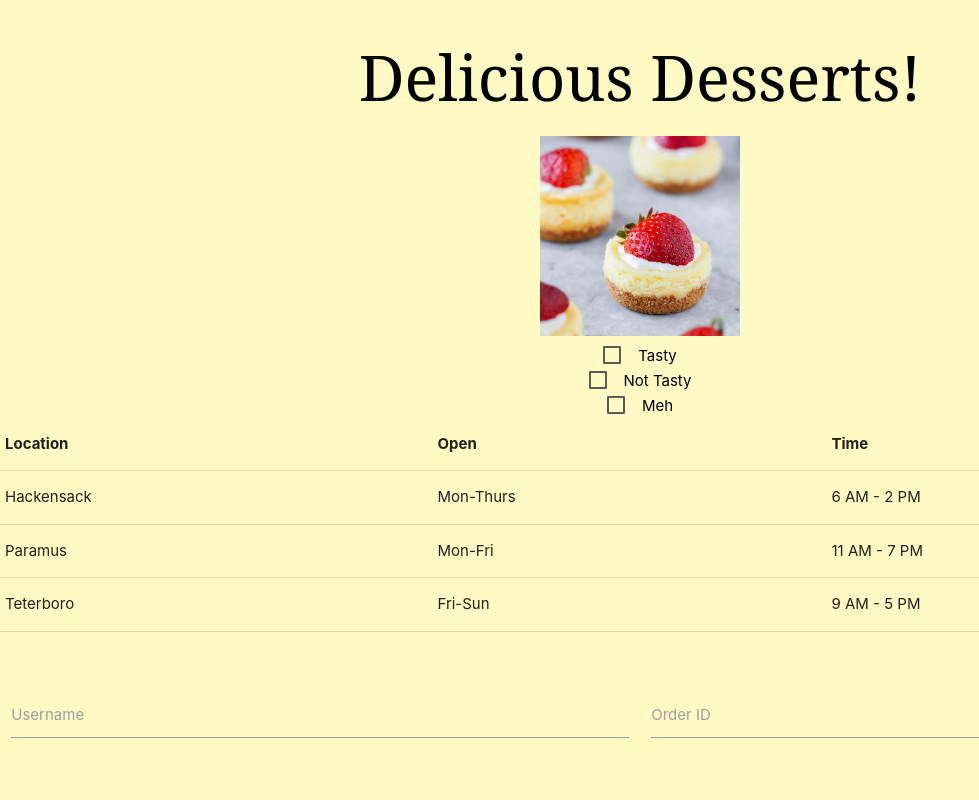
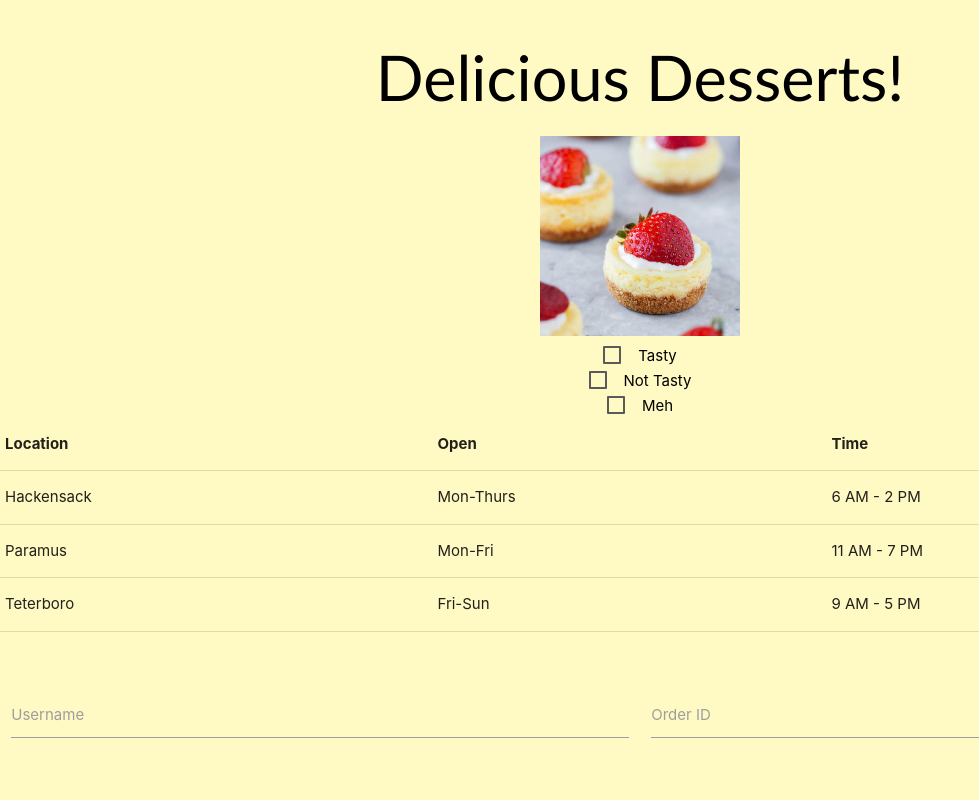
Before and after one commit to estkim24/Unit1_HTMLCSS, a plain HTML site: page HW/HW1.3.html in a window 1280 px wide. Shown: the top 800 px of the page, without its empty margins (0-979 px from the left). Drawn offline with nearby package versions, Linux system fonts and the light colour scheme; files whose address does not match are found by name.

Commit message:
First commit

```diff
--- a/HW/HW1.3.html
+++ b/HW/HW1.3.html
@@ -9,7 +9,7 @@
     <title>Document</title>
     <style>
       h1 {
-          font-family: Georgia, 'Times New Roman', Times, serif
+          font-family:'Gill Sans', 'Gill Sans MT', Calibri, 'Trebuchet MS', sans-serif
       }
   </style>
 </head>
```
Also changed, not shown: HW/mini-cheesecake.jpeg (added).
